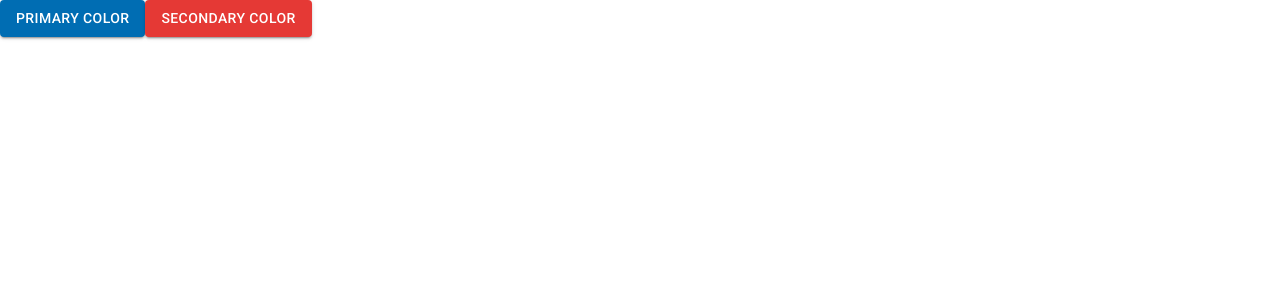
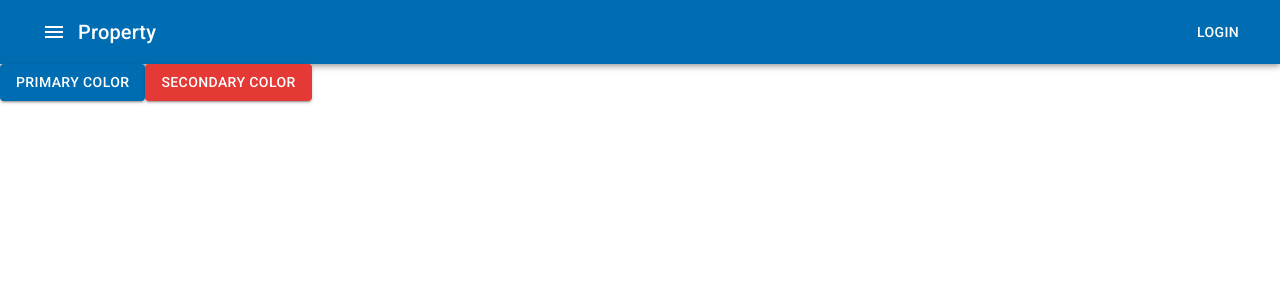
Before and after one commit to HugoRoca/course-react-nodejs-firebase, a React (Create React App) app in the folder inmobiliaria-app/: page / in a window 1280 px wide. Shown: the top 300 px of the page. Built offline with nearby package versions, Linux system fonts and the light colour scheme.

Commit message:
configure navbar

```diff
--- a/inmobiliaria-app/package.json
+++ b/inmobiliaria-app/package.json
@@ -9,6 +9,7 @@
     "@testing-library/user-event": "^7.2.1",
     "react": "^16.13.1",
     "react-dom": "^16.13.1",
+    "react-router-dom": "^5.2.0",
     "react-scripts": "3.4.1"
   },
   "scripts": {
--- a/inmobiliaria-app/public/index.html
+++ b/inmobiliaria-app/public/index.html
@@ -16,6 +16,7 @@
     -->
     <link rel="manifest" href="%PUBLIC_URL%/manifest.json" />
     <link rel="stylesheet" href="https://fonts.googleapis.com/css?family=Roboto:300,400,500,700&display=swap" />
+    <link rel="stylesheet" href="https://fonts.googleapis.com/icon?family=Material+Icons" />
     <!--
       Notice the use of %PUBLIC_URL% in the tags above.
       It will be replaced with the URL of the `public` folder during the build.
--- a/inmobiliaria-app/src/App.js
+++ b/inmobiliaria-app/src/App.js
@@ -1,15 +1,28 @@
 import React, { Component } from "react";
 import "./App.css";
+
 import PropertyList from "./components/ListaInmuebles";
+import AppNavbar from "./components/layout/AppNavbar";
+
+import { BrowserRouter as Router, Switch, Route } from "react-router-dom";
+
 import MuiThemeProvider from "@material-ui/core/styles/MuiThemeProvider";
 import theme from "./theme/theme";
+import Grid from "@material-ui/core/Grid";
 
 class App extends Component {
   render() {
     return (
-      <MuiThemeProvider theme={theme}>
-        <PropertyList></PropertyList>
-      </MuiThemeProvider>
+      <Router>
+        <MuiThemeProvider theme={theme}>
+          <AppNavbar />
+          <Grid container>
+            <Switch>
+              <Route path='/' exact component={PropertyList}></Route>
+            </Switch>
+          </Grid>
+        </MuiThemeProvider>
+      </Router>
     );
   }
 }
--- /dev/null
+++ b/inmobiliaria-app/src/components/layout/AppNavbar.js
@@ -0,0 +1,15 @@
+import React, { Component } from 'react'
+import { AppBar } from '@material-ui/core'
+import BarSession from './bar/BarSession'
+
+export default class AppNavbar extends Component {
+  render() {
+    return (
+      <div>
+        <AppBar position="static">
+          <BarSession></BarSession>
+        </AppBar>
+      </div>
+    )
+  }
+}
--- /dev/null
+++ b/inmobiliaria-app/src/components/layout/bar/BarSession.js
@@ -0,0 +1,51 @@
+import React, { Component } from "react";
+import {
+  Toolbar,
+  Typography,
+  withStyles,
+  Button,
+  IconButton,
+} from "@material-ui/core";
+
+const styles = (theme) => ({
+  sectionDesktop: {
+    display: "none",
+    [theme.breakpoints.up("md")]: {
+      display: "flex",
+    },
+  },
+  sectionMobile: {
+    display: "flex",
+    [theme.breakpoints.up("md")]: {
+      display: "none",
+    },
+  },
+  grow: {
+    flexGrow: 1,
+  },
+});
+
+class BarSession extends Component {
+  render() {
+    const { classes } = this.props;
+    return (
+      <Toolbar>
+        <IconButton color="inherit">
+          <i className="material-icons">menu</i>
+        </IconButton>
+        <Typography variant="h6">Property</Typography>
+        <div className={classes.grow}></div>
+        <div className={classes.sectionDesktop}>
+          <Button color="inherit">Login</Button>
+        </div>
+        <div className={classes.sectionMobile}>
+          <IconButton color="inherit">
+            <i className="material-icons">more_vert</i>
+          </IconButton>
+        </div>
+      </Toolbar>
+    );
+  }
+}
+
+export default withStyles(styles)(BarSession);
```
